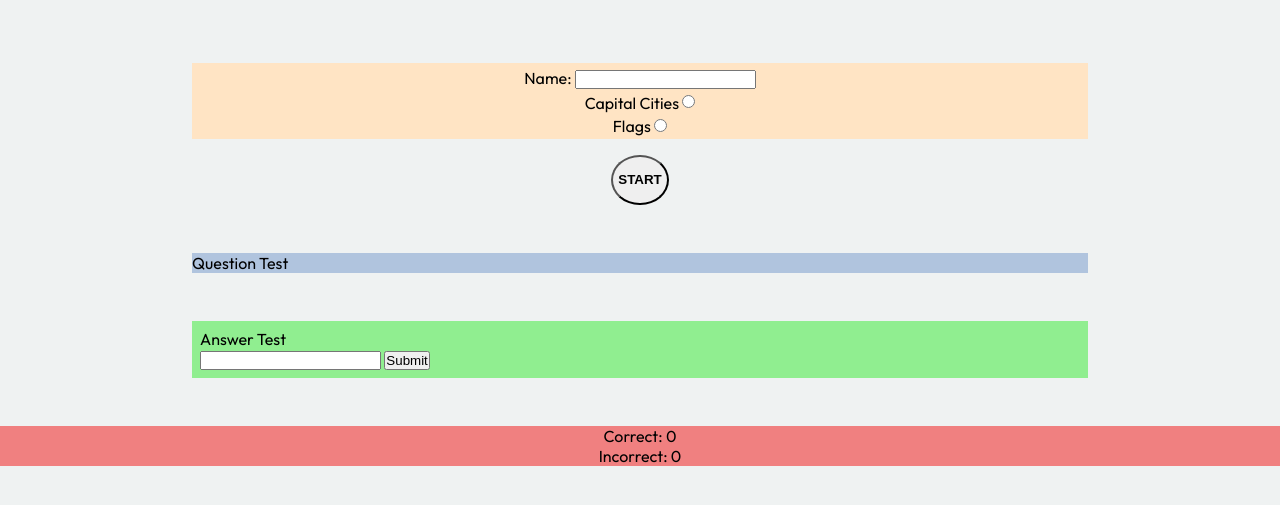
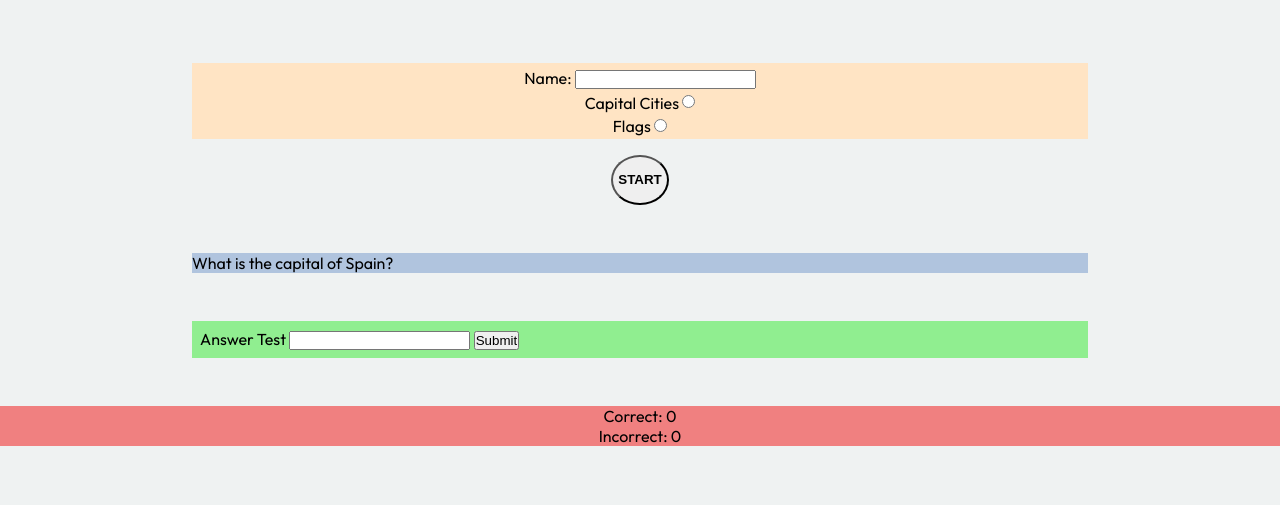
Before and after one commit to l-copeman/european-countries, a plain HTML site: page index.html in a window 1280 px wide. Shown: the part 87-592 px from the top of the page. Drawn offline with Linux system fonts and the light colour scheme.

Commit message:
Create fuinctions to display questions and check answers

```diff
--- a/assets/js/script.js
+++ b/assets/js/script.js
@@ -1,6 +1,6 @@
-console.log('start');
+/* console.log('start');
 
-document.getElementById('start').addEventListener('click', createQuestions());
+document.getElementById('start').addEventListener('click', createQuestions()); */
 
 function createQuestions() {
     /* Array of questions to ask */
@@ -75,13 +75,53 @@ const questionsCities =
                 answer: 'Amsterdam',
             },
         ];
+
+    let randomArray = [];
+    while (questionsCities.length !== 0) {
         let randomIndex = Math.floor(Math.random() * questionsCities.length);
-    let random = console.log(questionsCities[randomIndex]);
-    return console.log(random);
+        randomArray.push(questionsCities[randomIndex]);
+        questionsCities.splice(randomIndex, 1);
+    }
+
+    let randomQuestion = randomArray[0].question;
+    console.log(randomQuestion);
+
+    let randomAnswer = randomArray[0].answer;
+    console.log(randomAnswer);
+
+    return [randomQuestion, randomAnswer];
+
+}
+
+function displayQuestion(maxQuestions) {
+
+    let quiz = document.getElementById("question");
+    let numQuestionsDisplayed = 0;
+    // Add the question to the quiz
+    let question = createQuestions()[0];
+    let questionDiv = document.createElement("div");
+    questionDiv.innerHTML = question;
+    quiz.appendChild(questionDiv);
+
+    checkAnswer();
 }
 
 
 
-function displayQuestion() { };
-function checkAnswer() { };
+
+// Call the function to display the quiz
+displayQuestion(9);
+
+function checkAnswer() {
+    let userAnswer = document.getElementById('answer');
+    let actualAnswer = createQuestions()[1];
+    console.log(actualAnswer);
+    if (userAnswer === actualAnswer) {
+        console.log('correct answer');
+    } else {
+        console.log('incorrect answer');
+    }
+
+};
+
 function correctScore() { };
--- a/index.html
+++ b/index.html
@@ -42,12 +42,13 @@
             <button id="start">START</button>
         </div>
         <section class="question-area">
-            <p id="question">Question Test</p>
+            <div id="question"></div>
         </section>
         <section class="answer-area">
-            <p id="answer">Answer Test</p>
-            <input type="text">
-            <input type="submit">
+            <div>Answer Test
+                <input type="text" id="answer">
+                <input type="submit">
+            </div>
         </section>
         <div class="score-area">
             <p>Correct: <span id="correct-score">0</span></p>
```
Also changed, not shown: DRAFT.html (+23 -0 lines). Lines whose indentation alone changed are shown as unchanged.
